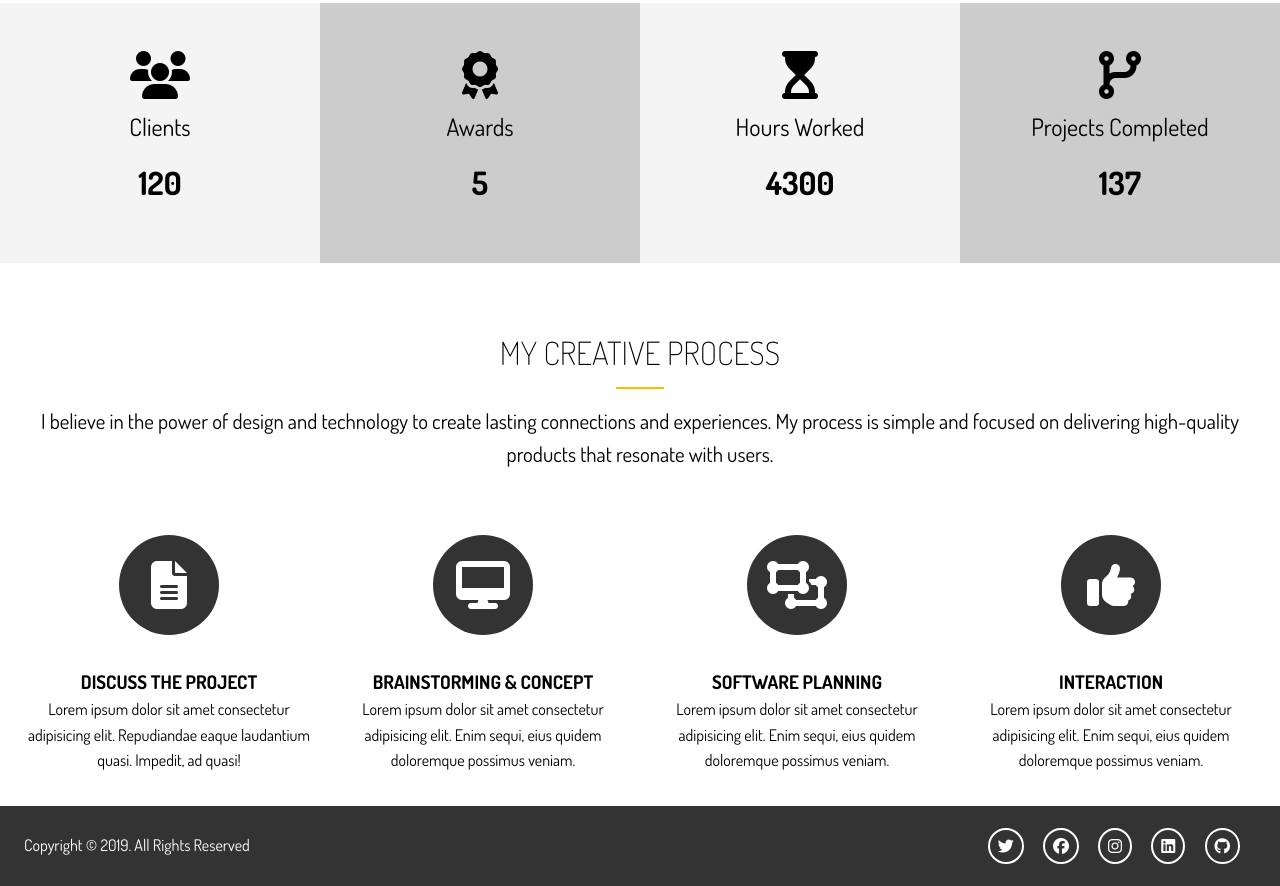
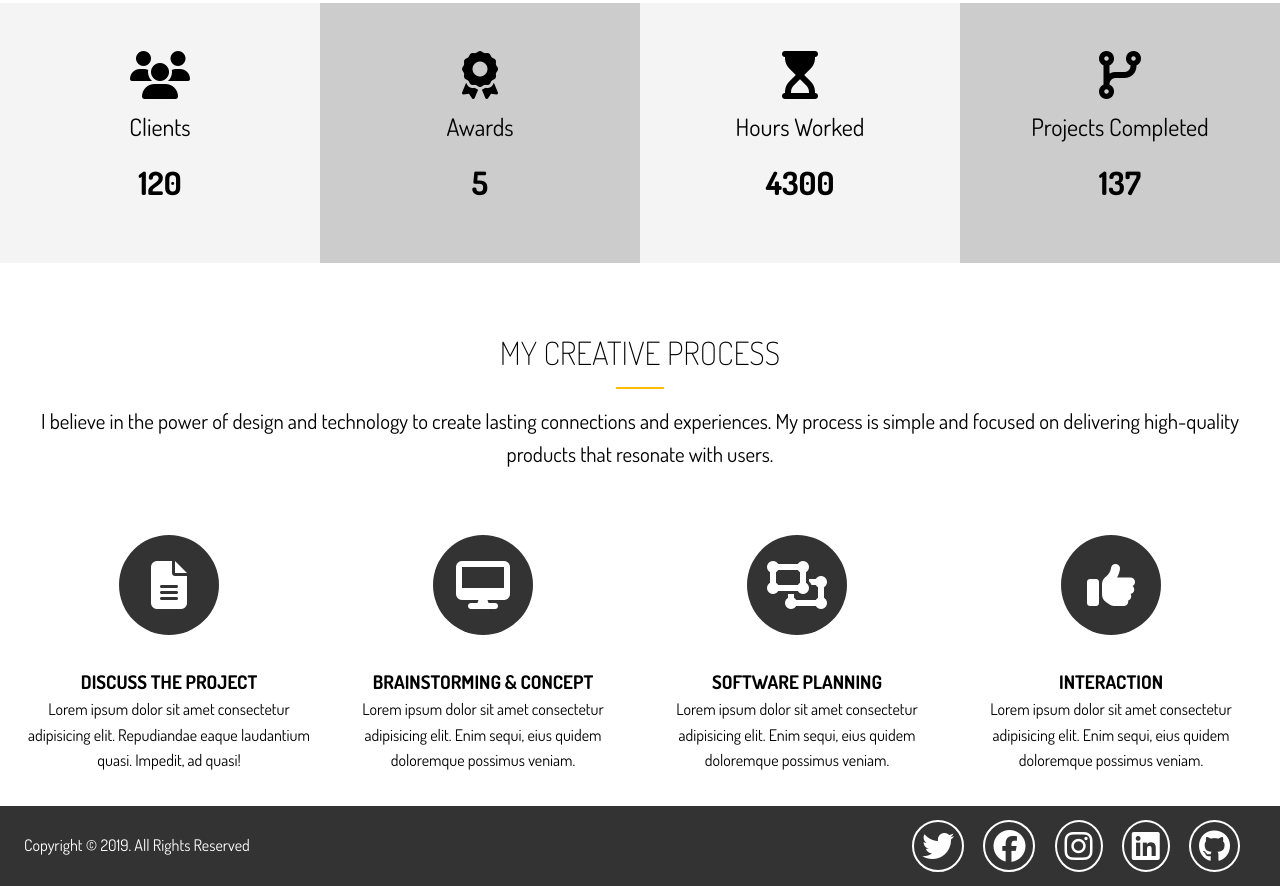
Before and after one commit to s-khodjaev/sass_portfolio, a website: page dist/index.html in a window 1280 px wide. Shown: the part 1257-2143 px from the top of the page. Drawn offline with Linux system fonts and the light colour scheme.

Commit message:
update footer section

```diff
--- a/dist/index.html
+++ b/dist/index.html
@@ -185,11 +185,11 @@
       <div class="footer-content container">
         <p>Copyright &copy; 2019. All Rights Reserved</p>
         <div class="social">
-          <i class="fab fa-twitter"></i>
-          <i class="fab fa-facebook"></i>
-          <i class="fab fa-instagram"></i>
-          <i class="fab fa-linkedin"></i>
-          <i class="fab fa-github"></i>
+          <i class="fab fa-twitter fa-2x"></i>
+          <i class="fab fa-facebook fa-2x"></i>
+          <i class="fab fa-instagram fa-2x"></i>
+          <i class="fab fa-linkedin fa-2x"></i>
+          <i class="fab fa-github fa-2x"></i>
         </div>
       </div>
     </footer>
```
